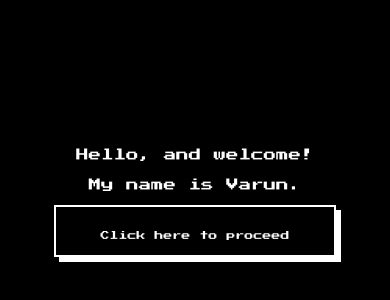
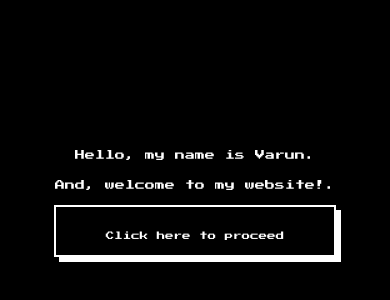
Before and after one commit to varunrk05/varunrk05.github.io-test, a plain HTML site: page index.html in a window 390 px wide. Shown: the part 222-522 px from the top of the page. Drawn offline with Linux system fonts and the light colour scheme.

Commit message:
Welcome page changes made

```diff
--- a/index.css
+++ b/index.css
@@ -33,7 +33,7 @@ html, body {
     margin: 0;
     height: 60px;
     color: rgb(255, 255, 255);
-    font-size: 30px;
+    font-size: 24px;
 }
 
 .text-main a {
@@ -56,7 +56,7 @@ html, body {
     transform: translate(3px, 3px);
 }
 
-@media all and (max-width: 1010px) {
+@media all and (max-width: 1120px) {
     .text-main {
         width: 80%;
         height: 200px;
@@ -69,7 +69,7 @@ html, body {
         width: 100%;
         height: 50px;
         line-height: 50px;
-        font-size: 20px;
+        font-size: 17.5px;
     }
 
     .text-main a {
@@ -79,11 +79,11 @@ html, body {
     .text-main div#proceed {
         height: 60px;
         margin: 20px;
-        font-size: 15px;
+        font-size: 13.5px;
     }
 }
 
-@media all and (max-width: 600px) {
+@media all and (max-width: 615px) {
     .text-main {
         width: 80%;
         height: 140px;
@@ -109,12 +109,23 @@ html, body {
     }
 }
 
-@media all and (max-width: 340px) {
+@media all and (max-width: 440px) {
     .text-main p {
-        font-size: 9.5px;
+        font-size: 10px;
     }
 
     .text-main div#proceed {
-        font-size: 7px;
+        font-size: 8.5px;
     }
 }
+
+
+@media all and (max-width: 349px) {
+    .text-main p {
+        font-size: 8.5px;
+    }
+
+    .text-main div#proceed {
+        font-size: 8px;
+    }
+}
--- a/index.js
+++ b/index.js
@@ -3,14 +3,14 @@ function textWriter(txt, eleId, i) {
     if(i < txt.length) {
         document.getElementById(eleId).innerHTML += txt.charAt(i);
         i++;
-        setTimeout(textWriter, 100, txt, eleId, i);
+        setTimeout(textWriter, 50, txt, eleId, i);
     }
 }
 
 window.onload = async function() {
-    textWriter("Hello, and welcome!", "text-welcome-1", 0);
+    textWriter("Hello, my name is Varun.", "text-welcome-1", 0);
     setTimeout(() => {
-        textWriter("My name is Varun.", "text-welcome-2", 0);
+        textWriter("And, welcome to my website!.", "text-welcome-2", 0);
     }, 2500);
     setTimeout(() => {
         // textWriter("Click here to proceed forward", "text-welcome-3", 0);
```
